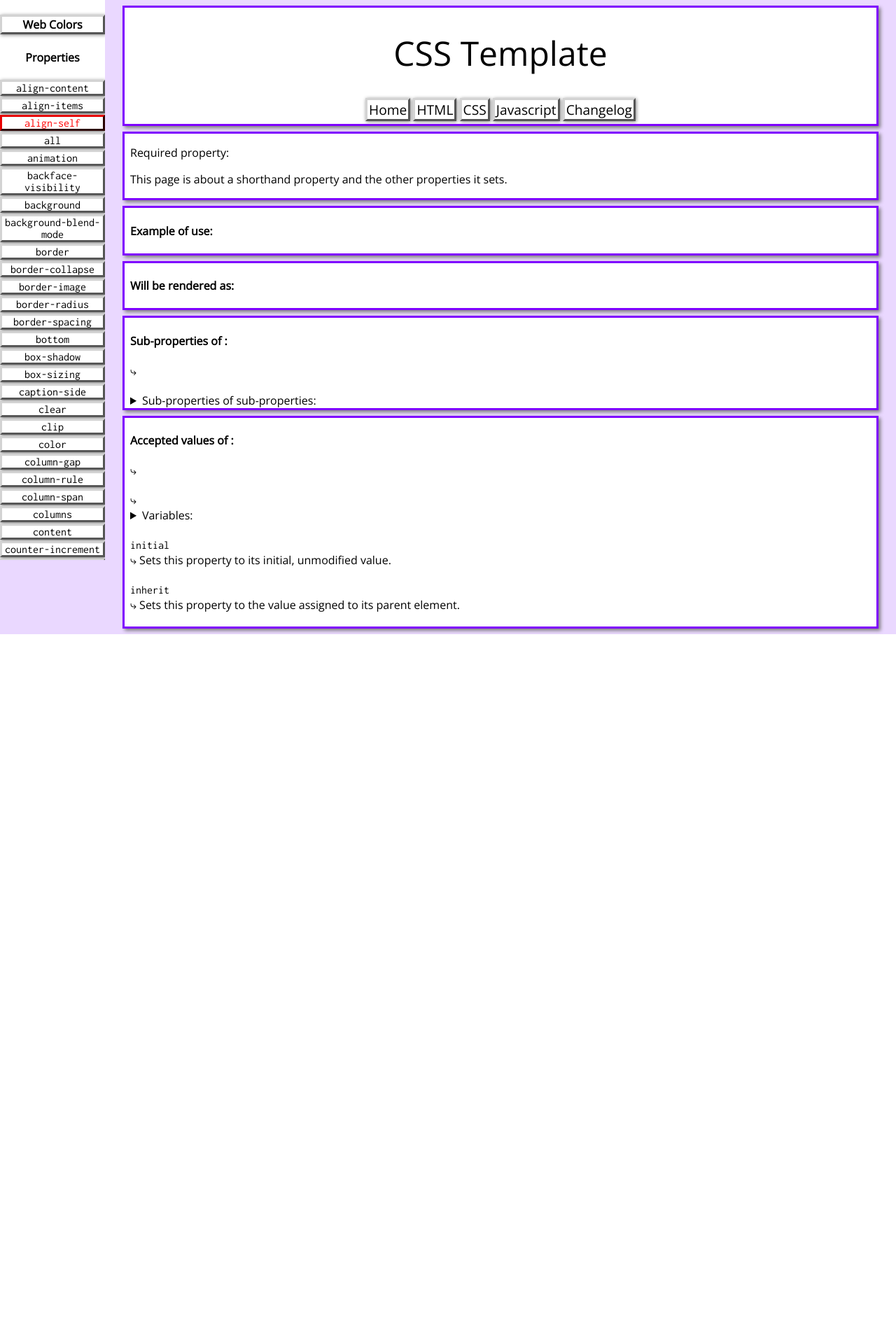
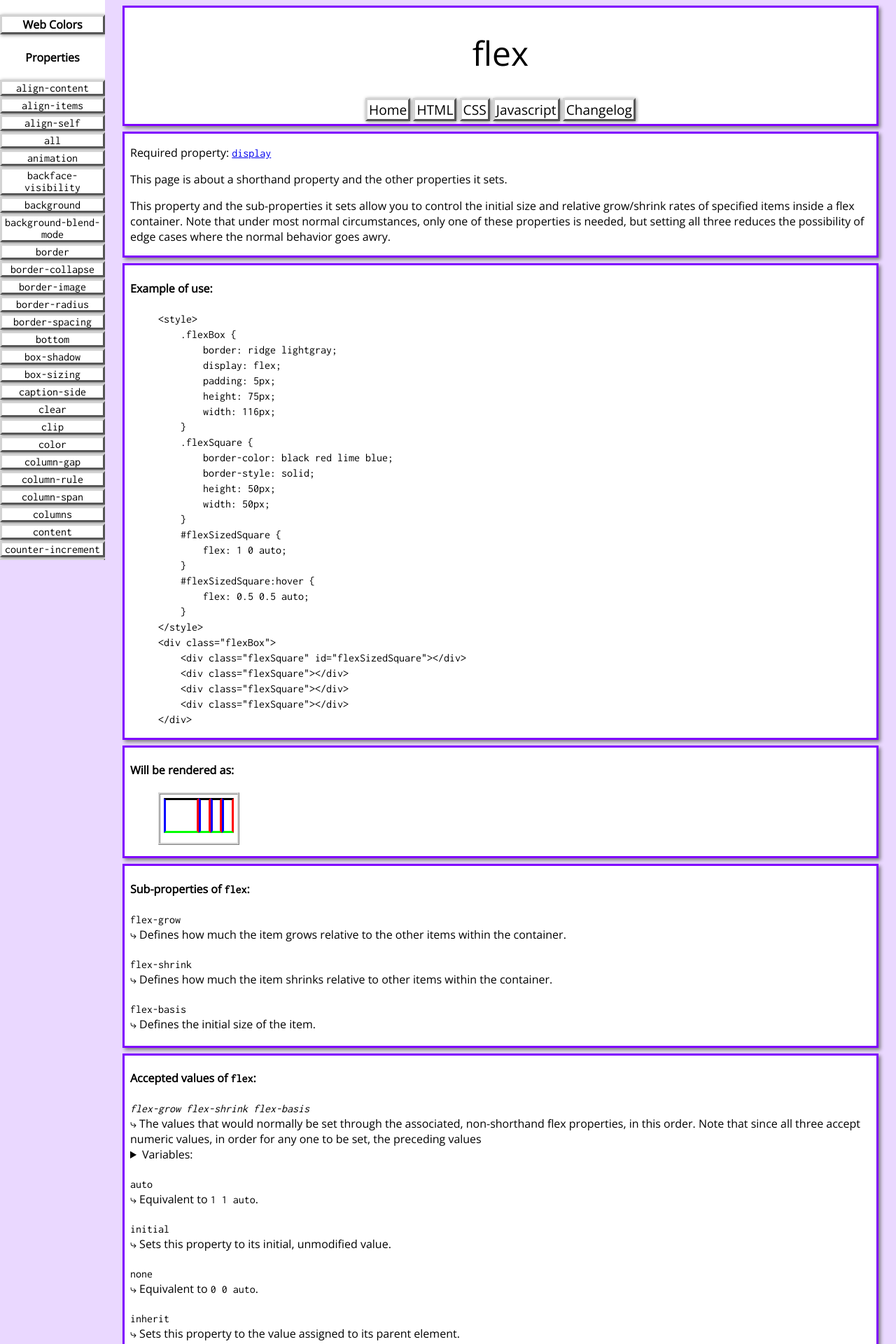
Before and after one commit to VioletRose/Web-Code-Encyclopedia, a PHP site: page /css/flex.php in a window 1280 px wide. Shown: the top 1920 px of the page at 70% size. Before the commit the page ends 906 px from the top, so only its background shows below. Run offline with PHP 8.4, Linux system fonts and the light colour scheme.

Commit message:
08/10/2016 Update
Additions:
css/align-self.php
css/flex.php
Changes:
css/align-items.php: Added a bit more explanation to baseline alignment.
css/csshead.php: Removed .needsAttn from the link for align-self, added
links for align-self and flex.
Fixes:
css/align-content.php: Corrected the page heading.
css/align-items.php: Corrected the page heading.

```diff
--- a/css/align-content.php
+++ b/css/align-content.php
@@ -1,5 +1,5 @@
 <?php
-    $PAGE_NAME = 'CSS Template';
+    $PAGE_NAME = 'align-content';
     require_once($_SERVER["DOCUMENT_ROOT"].'/css/csshead.php');
 ?>
 <main>
--- a/css/align-items.php
+++ b/css/align-items.php
@@ -1,5 +1,5 @@
 <?php
-    $PAGE_NAME = 'CSS Template';
+    $PAGE_NAME = 'align-items';
     require_once($_SERVER["DOCUMENT_ROOT"].'/css/csshead.php');
 ?>
 <main>
@@ -105,7 +105,7 @@
 			<dt><code>flex-end</code></dt>
 			<dd>&#10551; Items are aligned to the end of the container.</dd>
 			<dt><code>baseline</code></dt>
-			<dd>&#10551; Items are aligned so that their baselines (starting text lines) line up.</dd>
+			<dd>&#10551; Items are aligned so that their baselines (starting text lines) line up with every other baseline-aligned item.</dd>
 			<dt><code>initial</code></dt>
 			<dd>&#10551; Sets this property to its initial, unmodified value.</dd>
 			<dt><code>inherit</code></dt>
--- a/css/csshead.php
+++ b/css/csshead.php
@@ -25,7 +25,7 @@
 		<!--For copy/paste purposes: <code><li><a href="/css/.php"></a></code></li>-->
 		<li><code><a href="/css/align-content.php">align-content</a></code></li>
 		<li><code><a href="/css/align-items.php">align-items</a></code></li>
-		<li><code><a class="needsAttn">align-self</a></code></li>
+		<li><code><a href="/css/align-self.php">align-self</a></code></li>
 		<li><code><a href="/css/all.php">all</a></code></li>
 		<li><code><a href="/css/animation.php">animation</a></code></li>
 		<li><code><a href="/css/backface-visibility.php">backface-visibility</a></code></li>
@@ -55,6 +55,7 @@
 		<code><li><a href="/css/display.php">display</a></code></li>
 		<code><li><a href="/css/empty-cells.php">empty-cells</a></code></li>
 		<code><li><a href="/css/filter.php">filter</a></code></li>
+		<code><li><a href="/css/flex.php">flex</a></code></li>
 		<li><code><a class="needsAttn" href="/css/float.php">float</a></code></li>
 		<li><code><a href="/css/font.php">font</a></code></li>
 		<li><code><a class="needsAttn" href="/css/keyframes.php">@keyframes</a></code></li>
--- a/css/flex.php
+++ b/css/flex.php
@@ -1,19 +1,70 @@
 <?php
-    $PAGE_NAME = 'CSS Template';
+    $PAGE_NAME = 'flex';
     require_once($_SERVER["DOCUMENT_ROOT"].'/css/csshead.php');
 ?>
 <main>
 	<section>
-		<p>Required property: <code><a href="/css/.php"></a></code></p>
+		<p>Required property: <code><a href="/css/display.php">display</a></code></p>
 		<p>This page is about a shorthand property and the other properties it sets.</p>
-		<p></p>
+		<p>This property and the sub-properties it sets allow you to control the initial size and relative grow/shrink rates of specified items inside a flex container. Note that under most normal circumstances, only one of these properties is needed, but setting all three reduces the possibility of edge cases where the normal behavior goes awry.</p>
 	</section>
 	<section>
 		<h4>Example of use:</h4>
 		<figure>
 			<code>
-				<!--&nbsp;&nbsp;&nbsp;&nbsp;-->
-
+				&lt;style&gt;
+				<br>
+				&nbsp;&nbsp;&nbsp;&nbsp;.flexBox {
+				<br>
+				&nbsp;&nbsp;&nbsp;&nbsp;&nbsp;&nbsp;&nbsp;&nbsp;border: ridge lightgray;
+				<br>
+				&nbsp;&nbsp;&nbsp;&nbsp;&nbsp;&nbsp;&nbsp;&nbsp;display: flex;
+				<br>
+				&nbsp;&nbsp;&nbsp;&nbsp;&nbsp;&nbsp;&nbsp;&nbsp;padding: 5px;
+				<br>
+				&nbsp;&nbsp;&nbsp;&nbsp;&nbsp;&nbsp;&nbsp;&nbsp;height: 75px;
+				<br>
+				&nbsp;&nbsp;&nbsp;&nbsp;&nbsp;&nbsp;&nbsp;&nbsp;width: 116px;
+				<br>
+				&nbsp;&nbsp;&nbsp;&nbsp;}
+				<br>
+				&nbsp;&nbsp;&nbsp;&nbsp;.flexSquare {
+				<br>
+				&nbsp;&nbsp;&nbsp;&nbsp;&nbsp;&nbsp;&nbsp;&nbsp;border-color: black red lime blue;
+				<br>
+				&nbsp;&nbsp;&nbsp;&nbsp;&nbsp;&nbsp;&nbsp;&nbsp;border-style: solid;
+				<br>
+				&nbsp;&nbsp;&nbsp;&nbsp;&nbsp;&nbsp;&nbsp;&nbsp;height: 50px;
+				<br>
+				&nbsp;&nbsp;&nbsp;&nbsp;&nbsp;&nbsp;&nbsp;&nbsp;width: 50px;
+				<br>
+				&nbsp;&nbsp;&nbsp;&nbsp;}
+				<br>
+				&nbsp;&nbsp;&nbsp;&nbsp;#flexSizedSquare {
+				<br>
+				&nbsp;&nbsp;&nbsp;&nbsp;&nbsp;&nbsp;&nbsp;&nbsp;flex: 1 0 auto;
+				<br>
+				&nbsp;&nbsp;&nbsp;&nbsp;}
+				<br>
+				&nbsp;&nbsp;&nbsp;&nbsp;#flexSizedSquare:hover {
+				<br>
+				&nbsp;&nbsp;&nbsp;&nbsp;&nbsp;&nbsp;&nbsp;&nbsp;flex: 0.5 0.5 auto;
+				<br>
+				&nbsp;&nbsp;&nbsp;&nbsp;}
+				<br>
+				&lt;/style&gt;
+				<br>
+				&lt;div class="flexBox"&gt;
+				<br>
+				&nbsp;&nbsp;&nbsp;&nbsp;&lt;div class="flexSquare" id="flexSizedSquare"&gt;&lt;/div&gt;
+				<br>
+				&nbsp;&nbsp;&nbsp;&nbsp;&lt;div class="flexSquare"&gt;&lt;/div&gt;
+				<br>
+				&nbsp;&nbsp;&nbsp;&nbsp;&lt;div class="flexSquare"&gt;&lt;/div&gt;
+				<br>
+				&nbsp;&nbsp;&nbsp;&nbsp;&lt;div class="flexSquare"&gt;&lt;/div&gt;
+				<br>
+				&lt;/div&gt;
 			</code>
 		</figure>
 	</section>
@@ -21,40 +72,102 @@
 		<h4>Will be rendered as:</h4>
 		<figure>
 			<style>
-
+				.flexBox {
+					border: ridge lightgray;
+					display: flex;
+					padding: 5px;
+					height: 75px;
+					width: 116px;
+				}
+				.flexSquare {
+					border-color: black red lime blue;
+					border-style: solid;
+					height: 50px;
+					width: 50px;
+				}
+				#flexSizedSquare {
+					flex: 1 0 auto;
+				}
+				#flexSizedSquare:hover {
+					flex: 0.5 0.5 auto;
+				}
 			</style>
-
+			<div class="flexBox">
+				<div class="flexSquare" id="flexSizedSquare"></div>
+				<div class="flexSquare"></div>
+				<div class="flexSquare"></div>
+				<div class="flexSquare"></div>
+			</div>
 		</figure>
 	</section>
 	<section>
-		<h4>Sub-properties of <code></code>:</h4>
+		<h4>Sub-properties of <code>flex</code>:</h4>
 		<dl>
-			<dt><code></code></dt>
-			<dd>&#10551; </dd>
+			<dt><code>flex-grow</code></dt>
+			<dd>&#10551; Defines how much the item grows relative to the other items within the container.</dd>
+			<dt><code>flex-shrink</code></dt>
+			<dd>&#10551; Defines how much the item shrinks relative to other items within the container.</dd>
+			<dt><code>flex-basis</code></dt>
+			<dd>&#10551; Defines the initial size of the item.</dd>
 		</dl>
-		<details>
-			<summary>Sub-properties of sub-properties:</summary>
-			<ul>
-				<li><code></code></li>
-			</ul>
-		</details>
 	</section>
 	<section>
-		<h4>Accepted values of <code></code>:</h4>
+		<h4>Accepted values of <code>flex</code>:</h4>
 		<dl>
-			<dt><code></code></dt>
-			<dd>&#10551; </dd>
-			<dt><code><var></var></code></dt>
+			<dt><code><var>flex-grow</var> <var>flex-shrink</var> <var>flex-basis</var></code></dt>
 			<dd>
-				&#10551;
+				&#10551; The values that would normally be set through the associated, non-shorthand flex properties, in this order. Note that since all three accept numeric values, in order for any one to be set, the preceding values
 				<details>
 					<summary>Variables:</summary>
 					<dl>
-						<dt><code><var></var></code></dt>
-						<dd>&#10551; </dd>
+						<dt><code><var>flex-grow</var></code></dt>
+						<dd>&#10551; Required. The value of <code>flex-grow</code>.</dd>
+						<dt><code><var>flex-shrink</var></code></dt>
+						<dd>&#10551; Optional. The value of <code>flex-shrink</code>.</dd>
+						<dt><code><var>flex-basis</var></code></dt>
+						<dd>&#10551; Optional. The value of <code>flex-basis</code>.</dd>
 					</dl>
 				</details>
 			</dd>
+			<dt><code>auto</code></dt>
+			<dd>&#10551; Equivalent to <code>1 1 auto</code>.</dd>
+			<dt><code>initial</code></dt>
+			<dd>&#10551; Sets this property to its initial, unmodified value.</dd>
+			<dt><code>none</code></dt>
+			<dd>&#10551; Equivalent to <code>0 0 auto</code>.</dd>
+			<dt><code>inherit</code></dt>
+			<dd>&#10551; Sets this property to the value assigned to its parent element.</dd>
+		</dl>
+	</section>
+		<section>
+		<h4>Accepted values of <code>flex-grow</code>:</h4>
+		<dl>
+			<dt><code><var>rate</var></code></dt>
+			<dd>&#10551; Numeric variable, in numbers which are treated as size multipliers; defaults to <code>0</code>. <code>1</code> is normal size.</dd>
+			<dt><code>initial</code></dt>
+			<dd>&#10551; Sets this property to its initial, unmodified value.</dd>
+			<dt><code>inherit</code></dt>
+			<dd>&#10551; Sets this property to the value assigned to its parent element.</dd>
+		</dl>
+	</section>
+		<section>
+		<h4>Accepted values of <code>flex-shrink</code>:</h4>
+		<dl>
+			<dt><code><var>rate</var></code></dt>
+			<dd>&#10551; Numeric variable, in numbers which are treated as size multipliers; defaults to <code>1</code>. <code>0</code> is normal size.</dd>
+			<dt><code>initial</code></dt>
+			<dd>&#10551; Sets this property to its initial, unmodified value.</dd>
+			<dt><code>inherit</code></dt>
+			<dd>&#10551; Sets this property to the value assigned to its parent element.</dd>
+		</dl>
+	</section>
+		<section>
+		<h4>Accepted values of <code>flex-basis</code>:</h4>
+		<dl>
+			<dt><code><var>length</var></code></dt>
+			<dd>&#10551; Numeric variable, in measurements or percentages. Specifies the length (width for columns, height for rows) of the item.</dd>
+			<dt><code>auto</code></dt>
+			<dd>&#10551; The default value. The length is equal to the specified length of the item. If no length is specified, it is sized to match its content.</dd>
 			<dt><code>initial</code></dt>
 			<dd>&#10551; Sets this property to its initial, unmodified value.</dd>
 			<dt><code>inherit</code></dt>
```
Also changed, not shown: css/align-self.php (added, +72 -0 lines), changelog.txt.
